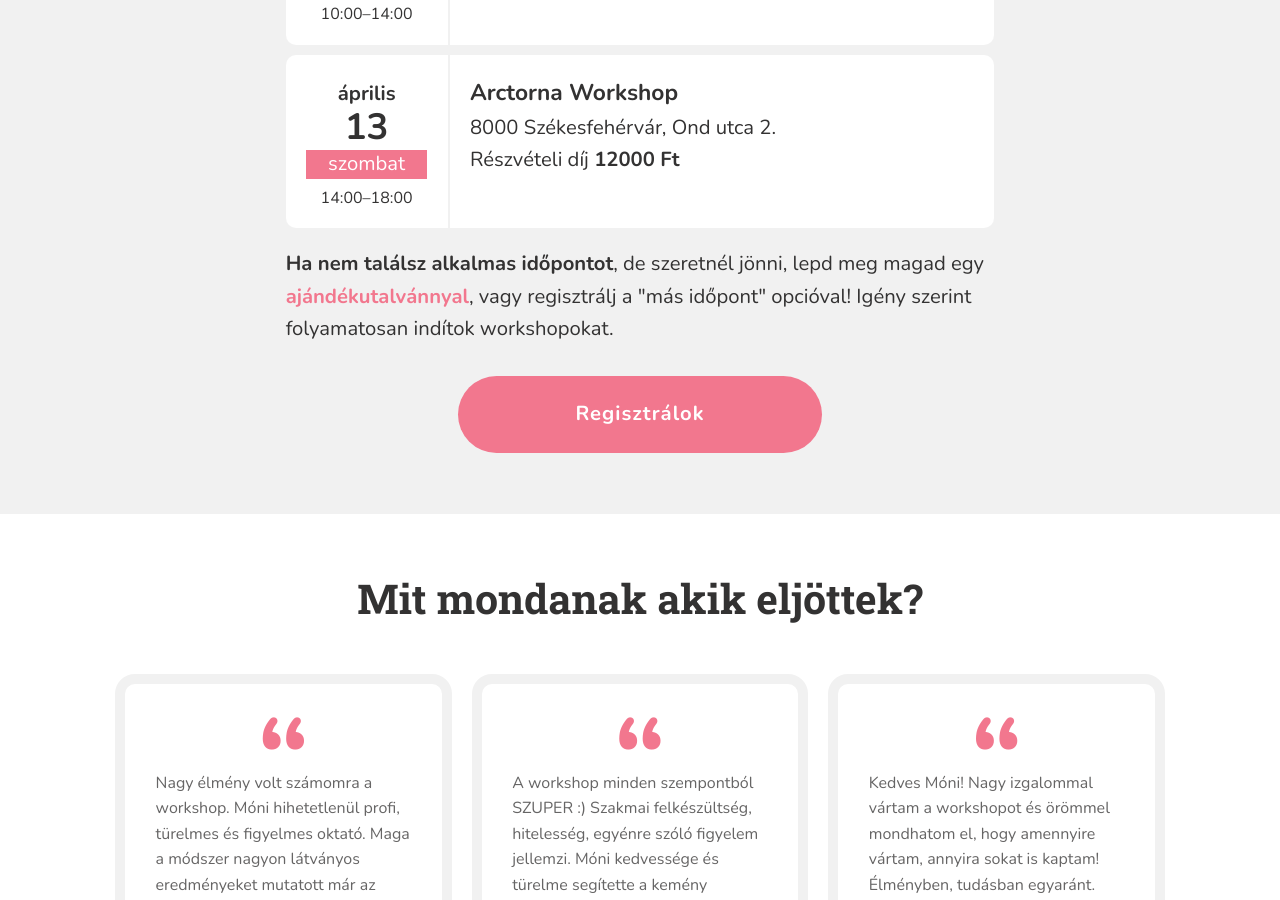
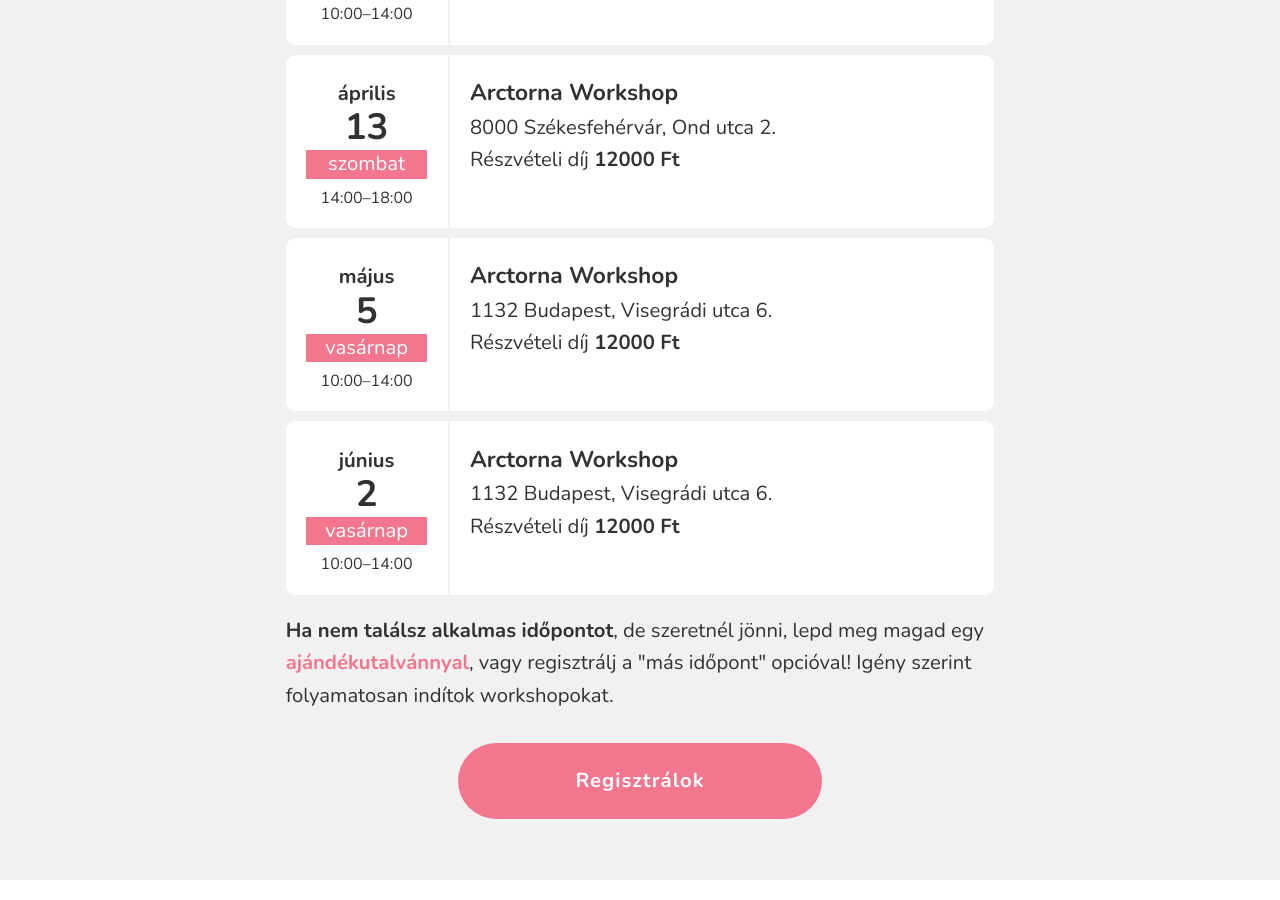
Before and after one commit to monikamudra/arctorna, a Jekyll site: the page built from workshop.md, in a window 1280 px wide and 900 px high, scrolled down 2787 px. Built offline with Jekyll 4.4.1, drawn with Linux system fonts in a browser that asks for light colours.

Commit message:
Update workshop events

```diff
--- a/_data/workshop.yaml
+++ b/_data/workshop.yaml
@@ -34,3 +34,15 @@ events:
     title: Arctorna Workshop
     address: 8000 Székesfehérvár, Ond utca 2.
   -
+    date: 2019-5-5T10:00
+    start: "10:00"
+    end: "14:00"
+    title: Arctorna Workshop
+    address: 1132 Budapest, Visegrádi utca 6.
+  -
+    date: 2019-6-2T10:00
+    start: "10:00"
+    end: "14:00"
+    title: Arctorna Workshop
+    address: 1132 Budapest, Visegrádi utca 6.
+  -
```
